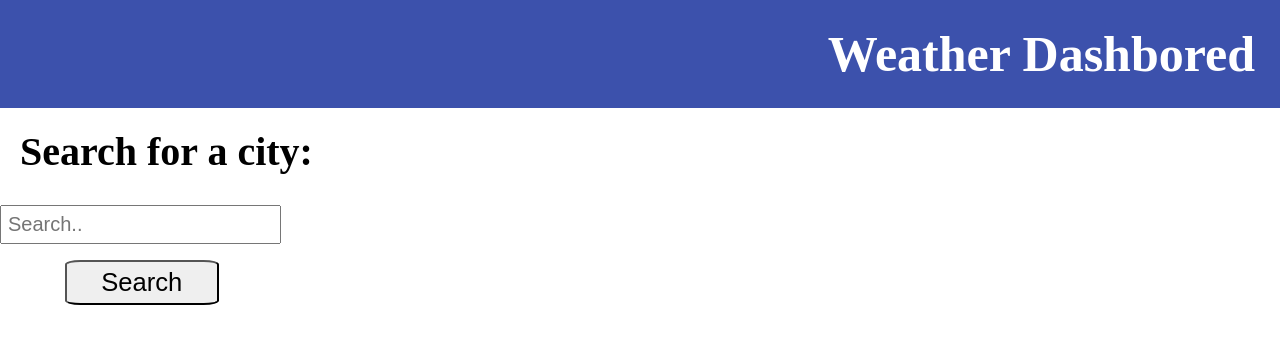
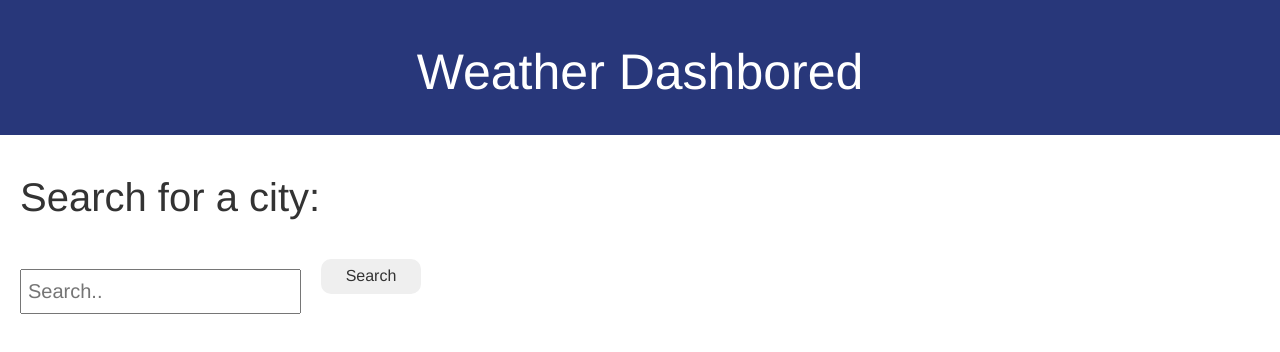
Before and after one commit to DylanCaff/Weather-dashbored, a plain HTML site: page index.html in a window 1280 px wide. Drawn offline with nearby package versions, Linux system fonts and the light colour scheme.

Commit message:
tired updating css

```diff
--- a/Assets/style.css
+++ b/Assets/style.css
@@ -1,22 +1,23 @@
 * {
-    padding: 0;
-    margin: 0;
+    padding: 0px;
+    margin: 0px;
 }
 
 .header {
     padding: 25px;
-    background-color: #3c51ac;
+    background-color: #28377a;
     color: #ffffff;
 }
 
 .header h1 {
     font-size: 50px;
-    text-align: end;
+    text-align: center;
 }
 
 h2 {
     padding: 20px;
     font-size: 40px;
+    margin-left: 0px;
 }
 
 .navBar {
@@ -26,21 +27,17 @@ h2 {
 .navBar input[type=text] {
     float: left;
     padding: 6px;
-    margin-top: 10px;
-    margin-right: 5px;
-    margin-bottom: 10px;
+    margin: 20px;
     font-size: 20px;
 }
 
 .btn {
-
-    border-radius: 10%;
+    padding: 5px;
+    border-radius: 10px;
     font-size: 1.6rem;
-    text-decoration: none;
-    padding: 6px 10px;
-    width: 12%;
+    width: 100px;
     display: block;
-    margin: 65px ;
-
+    margin: 10px;
+    cursor: pointer;
 
 }
--- a/index.html
+++ b/index.html
@@ -5,6 +5,9 @@
     <meta charset="UTF-8">
     <meta http-equiv="X-UA-Compatible" content="IE=edge">
     <meta name="viewport" content="width=device-width, initial-scale=1.0">
+    <link
+    rel="stylesheet"
+    href="https://maxcdn.bootstrapcdn.com/bootstrap/3.4.0/css/bootstrap.min.css">
     <link rel="stylesheet" href="./Assets/style.css">
     <title>Weather Dashbored</title>
 </head>
@@ -16,7 +19,7 @@
     <h2>Search for a city:</h2>
     <div class="navBar">
         <input id="city-value" type="text" placeholder="Search..">
-        <button id="search-btn" type="search" class="btn">Search</button>
+        <button id="search-btn" type="search" class="btn" bg-primary rounded search-button>Search</button>
     </div>
     <script src="./Assets/script.js"></script>
 </body>
```
Also changed, not shown: Assets/script.js (line endings or trailing spaces).
